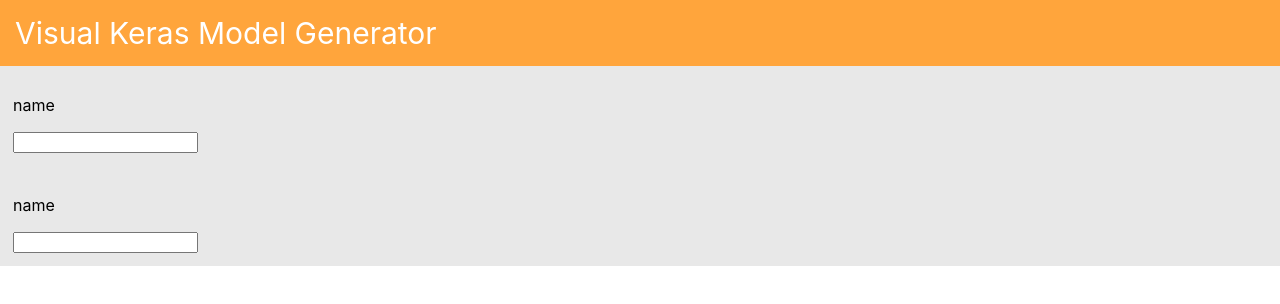
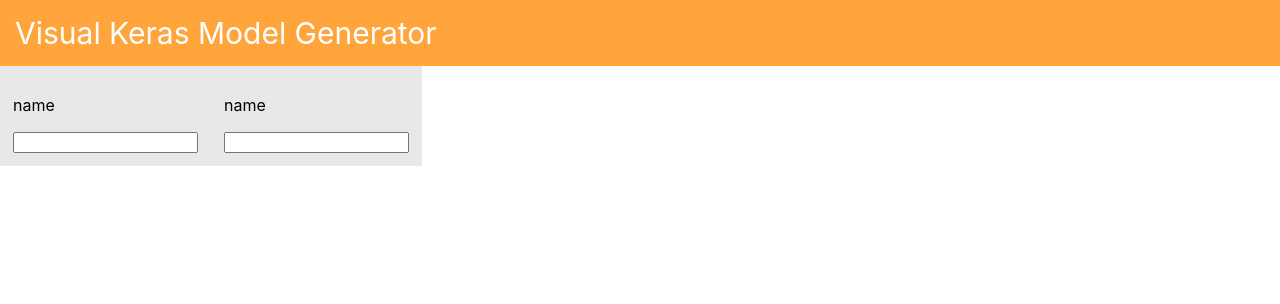
Before and after one commit to Randkill/BSC_Thesis, a React (Create React App) app in the folder Visual-Keras-Model-Generator/cheatsheet/FrontEnd/frontend01/: page / in a window 1280 px wide. Shown: the top 304 px of the page. Built offline with nearby package versions, Linux system fonts and the light colour scheme.

Commit message:
Added vetical style

```diff
--- a/Visual-Keras-Model-Generator/cheatsheet/FrontEnd/frontend01/src/App.css
+++ b/Visual-Keras-Model-Generator/cheatsheet/FrontEnd/frontend01/src/App.css
@@ -36,3 +36,8 @@
     transform: rotate(360deg);
   }
 }
+
+.Layers{
+  display: flex;
+  flex-direction: row;
+}
```
